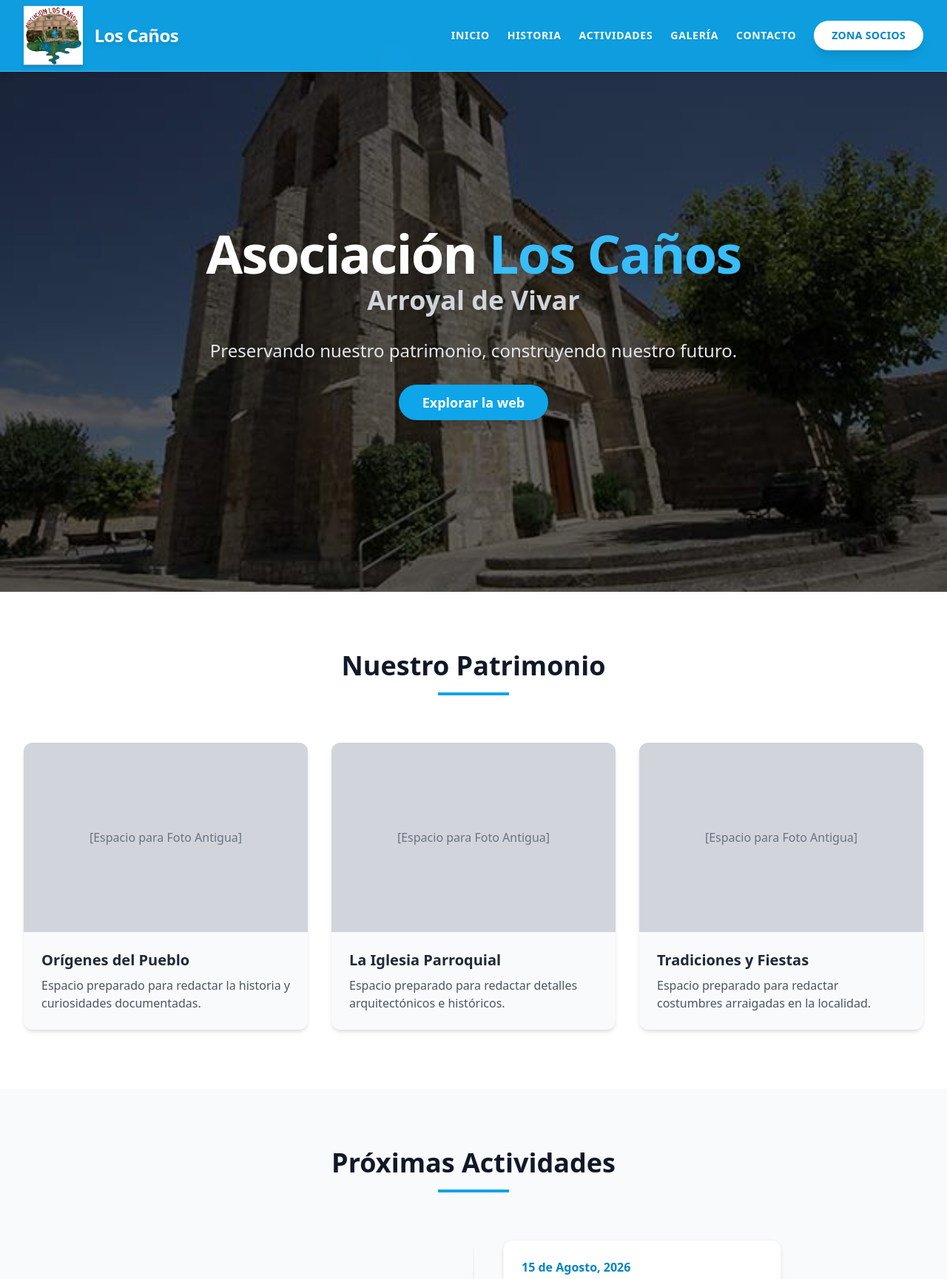
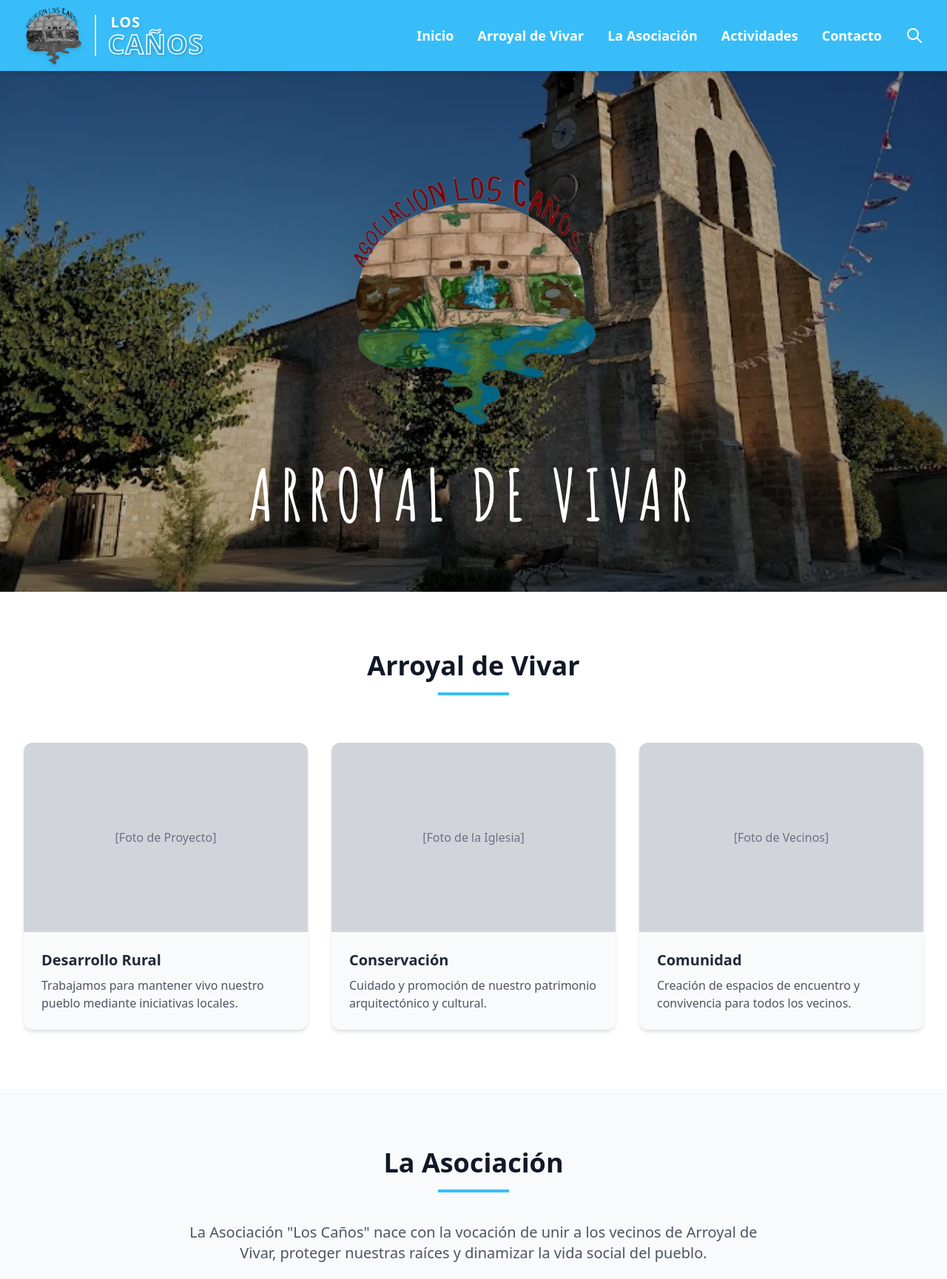
Before and after one commit to chrisfema10/web-los-canos, a plain HTML site: page index.html in a window 1280 px wide. Shown: the top 1729 px of the page at 74% size. Drawn offline with nearby package versions, Linux system fonts and the light colour scheme.

Commit message:
Actualizado el diseño de Arroyal de Vivar y la estructura de La Asociación

```diff
--- a/index.html
+++ b/index.html
@@ -4,216 +4,186 @@
     <meta charset="UTF-8">
     <meta name="viewport" content="width=device-width, initial-scale=1.0">
     <title>Asociación Los Caños | Arroyal de Vivar</title>
-    <!-- Tailwind CSS (CDN para diseño moderno y rápido) -->
+    <!-- Tailwind CSS -->
     <script src="https://cdn.tailwindcss.com"></script>
+    <!-- Fuente rústica de Google Fonts -->
+    <link href="https://fonts.googleapis.com/css2?family=Amatic+SC:wght@700&display=swap" rel="stylesheet">
+
     <style>
-        /* Efecto Web Scrolling (Parallax) adaptado de las instrucciones */
+        /* Efecto Web Scrolling (Parallax) */
         .hero-scroll-effect {
-            background-image: url('assets/iglesia.jpg');
+            background-image: url('assets/iglesia2.webp');
             background-attachment: fixed;
             background-position: center;
             background-repeat: no-repeat;
             background-size: cover;
         }
-        /* Desplazamiento suave para los enlaces del menú */
         html {
             scroll-behavior: smooth;
         }
+        .font-rustica {
+            font-family: 'Amatic SC', cursive;
+        }
+
+        /* EFECTO TEXTO HUECO SOLO PARA "CAÑOS" */
+        .texto-hueco {
+            color: transparent;
+            -webkit-text-stroke: 1.5px #ffffff;
+            text-shadow: 2px 2px 4px rgba(0,0,0,0.15);
+        }
     </style>
 </head>
-<!-- Añadimos el id="inicio" para que el botón del menú nos traiga aquí arriba -->
 <body id="inicio" class="font-sans antialiased bg-gray-50 text-gray-800">
 
-    <!-- 1. Header Fijo (Modificado a azul claro con letras blancas texturizadas) -->
-    <header class="fixed w-full top-0 z-50 bg-sky-500/95 backdrop-blur-md shadow-md border-b border-sky-400">
+    <!-- 1. Header Fijo (Azul clarito) -->
+    <header class="fixed w-full top-0 z-50 bg-sky-400 shadow-md">
         <div class="max-w-7xl mx-auto px-4 sm:px-6 lg:px-8">
             <div class="flex justify-between items-center h-24">
-                <!-- Logo -->
+
+                <!-- ZONA DEL LOGO Y TÍTULO -->
                 <div class="flex-shrink-0">
-                    <a href="#inicio" class="flex items-center gap-4 group">
-                        <!-- Logo aumentado a h-20 -->
-                        <img class="h-20 w-auto drop-shadow-md group-hover:scale-105 transition transform duration-300" src="assets/logo.jpg" alt="Logo Los Caños" onerror="this.src='https://via.placeholder.com/150x50?text=Los+Caños'">
-                        <!-- Letras del logo en blanco para contrastar con el fondo azul -->
-                        <span class="font-bold text-2xl text-white tracking-tight drop-shadow-md">Los Caños</span>
+                    <a href="#inicio" class="flex items-center group">
+
+                        <!-- Logo imagen (MÁS GRANDE: h-20 y en BLANCO Y NEGRO: grayscale) -->
+                        <img class="h-20 w-auto drop-shadow-md grayscale group-hover:scale-105 transition transform duration-300"
+                             src="assets/logo.png"
+                             alt="Logo Los Caños"
+                             onerror="this.style.display='none'">
+
+                        <!-- Línea vertical separadora -->
+                        <div class="h-14 w-0.5 bg-white mx-4 shadow-sm opacity-90"></div>
+
+                        <!-- Texto con estilos separados -->
+                        <div class="flex flex-col justify-center leading-none tracking-wider">
+                            <!-- LOS normal, sólido y con sombra para que se lea bien -->
+                            <span class="text-xl font-bold text-white drop-shadow-md -mb-1 ml-1">LOS</span>
+                            <!-- CAÑOS con efecto hueco -->
+                            <span class="text-4xl font-black texto-hueco">CAÑOS</span>
+                        </div>
+
                     </a>
                 </div>
+
                 <!-- Menú de Navegación -->
-                <nav class="hidden lg:flex items-center space-x-6">
-                    <a href="#inicio" class="text-white hover:text-sky-100 font-semibold tracking-wider uppercase text-sm drop-shadow-sm transition">Inicio</a>
-                    <a href="#historia" class="text-white hover:text-sky-100 font-semibold tracking-wider uppercase text-sm drop-shadow-sm transition">Historia</a>
-                    <a href="#actividades" class="text-white hover:text-sky-100 font-semibold tracking-wider uppercase text-sm drop-shadow-sm transition">Actividades</a>
-                    <a href="#galeria" class="text-white hover:text-sky-100 font-semibold tracking-wider uppercase text-sm drop-shadow-sm transition">Galería</a>
-                    <a href="#contacto" class="text-white hover:text-sky-100 font-semibold tracking-wider uppercase text-sm drop-shadow-sm transition">Contacto</a>
-                    <!-- Botón de socios adaptado para que resalte sobre el fondo azul -->
-                    <a href="#socios" class="bg-white text-sky-600 px-6 py-2.5 rounded-full font-bold uppercase text-sm tracking-wide shadow-lg hover:bg-gray-50 hover:scale-105 transition transform duration-200 ml-2">Zona Socios</a>
+                <nav class="hidden lg:flex items-center space-x-8">
+                    <a href="#inicio" class="text-white hover:text-sky-100 font-semibold text-lg transition">Inicio</a>
+                    <a href="#arroyal" class="text-white hover:text-sky-100 font-semibold text-lg transition">Arroyal de Vivar</a>
+                    <a href="#asociacion" class="text-white hover:text-sky-100 font-semibold text-lg transition">La Asociación</a>
+                    <a href="#actividades" class="text-white hover:text-sky-100 font-semibold text-lg transition">Actividades</a>
+                    <a href="#contacto" class="text-white hover:text-sky-100 font-semibold text-lg transition">Contacto</a>
+
+                    <!-- Icono de la Lupa -->
+                    <button class="text-white hover:text-sky-100 transition ml-4 focus:outline-none" aria-label="Buscar">
+                        <svg xmlns="http://www.w3.org/2000/svg" class="h-6 w-6 font-bold" fill="none" viewBox="0 0 24 24" stroke="currentColor">
+                            <path stroke-linecap="round" stroke-linejoin="round" stroke-width="2" d="M21 21l-6-6m2-5a7 7 0 11-14 0 7 7 0 0114 0z" />
+                        </svg>
+                    </button>
                 </nav>
             </div>
         </div>
     </header>
 
-    <!-- 2. Hero Section (Inicio con efecto Scrolling) -->
-    <section class="relative h-screen flex items-center justify-center hero-scroll-effect">
-        <!-- Overlay oscuro para accesibilidad (alto contraste) -->
-        <div class="absolute inset-0 bg-black/60 z-0"></div>
+    <!-- 2. Hero Section -->
+    <section class="relative h-screen flex flex-col items-center justify-center hero-scroll-effect pt-24">
+        <!-- Overlay oscuro suave -->
+        <div class="absolute inset-0 bg-black/30 z-0"></div>
 
-        <div class="relative z-10 text-center px-4 max-w-4xl mx-auto mt-16">
-            <h1 class="text-5xl md:text-7xl font-extrabold text-white tracking-tight mb-2 drop-shadow-lg">
-                Asociación <span class="text-sky-400">Los Caños</span>
+        <div class="relative z-10 text-center px-4 max-w-5xl mx-auto flex flex-col items-center justify-center mt-12">
+
+            <!-- LOGO CENTRAL GIGANTE -->
+            <img src="assets/logo.png"
+                 alt="Logo Asociación Los Caños"
+                 class="w-56 md:w-72 lg:w-[350px] mb-6 drop-shadow-2xl hover:scale-105 transition transform duration-500"
+                 onerror="this.style.display='none'">
+
+            <!-- TÍTULO -->
+            <h1 class="font-rustica text-6xl md:text-8xl text-white tracking-widest drop-shadow-xl mt-4">
+                ARROYAL DE VIVAR
             </h1>
-            <h2 class="text-3xl md:text-4xl font-bold text-gray-300 mb-8 drop-shadow-md">
-                Arroyal de Vivar
-            </h2>
-            <p class="text-xl md:text-2xl text-gray-200 mb-10 font-light">
-                Preservando nuestro patrimonio, construyendo nuestro futuro.
-            </p>
-            <a href="#historia" class="bg-sky-500 text-white px-8 py-3 rounded-full font-bold text-lg hover:bg-sky-600 transition shadow-lg">
-                Explorar la web
-            </a>
+
         </div>
     </section>
 
-    <!-- 3. Archivo Histórico (Grid) -->
-    <section id="historia" class="py-20 bg-white">
+    <!-- 3. Arroyal de Vivar (Antiguo "Qué hacemos") -->
+    <section id="arroyal" class="py-20 bg-white">
         <div class="max-w-7xl mx-auto px-4 sm:px-6 lg:px-8">
             <div class="text-center mb-16">
-                <h2 class="text-3xl md:text-4xl font-bold text-gray-900 mb-4">Nuestro Patrimonio</h2>
-                <div class="w-24 h-1 bg-sky-500 mx-auto"></div>
+                <h2 class="text-3xl md:text-4xl font-bold text-gray-900 mb-4">Arroyal de Vivar</h2>
+                <div class="w-24 h-1 bg-sky-400 mx-auto"></div>
             </div>
-
-            <!-- Cuadrícula para fotos y textos -->
             <div class="grid grid-cols-1 md:grid-cols-2 lg:grid-cols-3 gap-8">
-                <!-- Placeholder Tarjeta 1 -->
                 <div class="bg-gray-50 rounded-xl overflow-hidden shadow-md hover:shadow-xl transition">
                     <div class="h-64 bg-gray-300 flex items-center justify-center">
-                        <span class="text-gray-500">[Espacio para Foto Antigua]</span>
+                        <span class="text-gray-500">[Foto de Proyecto]</span>
                     </div>
                     <div class="p-6">
-                        <h3 class="text-xl font-bold mb-2">Orígenes del Pueblo</h3>
-                        <p class="text-gray-600">Espacio preparado para redactar la historia y curiosidades documentadas.</p>
+                        <h3 class="text-xl font-bold mb-2">Desarrollo Rural</h3>
+                        <p class="text-gray-600">Trabajamos para mantener vivo nuestro pueblo mediante iniciativas locales.</p>
                     </div>
                 </div>
-                <!-- Placeholder Tarjeta 2 -->
                 <div class="bg-gray-50 rounded-xl overflow-hidden shadow-md hover:shadow-xl transition">
                     <div class="h-64 bg-gray-300 flex items-center justify-center">
-                        <span class="text-gray-500">[Espacio para Foto Antigua]</span>
+                        <span class="text-gray-500">[Foto de la Iglesia]</span>
                     </div>
                     <div class="p-6">
-                        <h3 class="text-xl font-bold mb-2">La Iglesia Parroquial</h3>
-                        <p class="text-gray-600">Espacio preparado para redactar detalles arquitectónicos e históricos.</p>
+                        <h3 class="text-xl font-bold mb-2">Conservación</h3>
+                        <p class="text-gray-600">Cuidado y promoción de nuestro patrimonio arquitectónico y cultural.</p>
                     </div>
                 </div>
-                <!-- Placeholder Tarjeta 3 -->
                 <div class="bg-gray-50 rounded-xl overflow-hidden shadow-md hover:shadow-xl transition">
                     <div class="h-64 bg-gray-300 flex items-center justify-center">
-                        <span class="text-gray-500">[Espacio para Foto Antigua]</span>
+                        <span class="text-gray-500">[Foto de Vecinos]</span>
                     </div>
                     <div class="p-6">
-                        <h3 class="text-xl font-bold mb-2">Tradiciones y Fiestas</h3>
-                        <p class="text-gray-600">Espacio preparado para redactar costumbres arraigadas en la localidad.</p>
+                        <h3 class="text-xl font-bold mb-2">Comunidad</h3>
+                        <p class="text-gray-600">Creación de espacios de encuentro y convivencia para todos los vecinos.</p>
                     </div>
                 </div>
             </div>
         </div>
     </section>
 
-    <!-- 4. Actividades y Calendario (Timeline) - ID cambiado a actividades -->
-    <section id="actividades" class="py-20 bg-gray-50">
+    <!-- 4. La Asociación -->
+    <section id="asociacion" class="py-20 bg-gray-50">
+        <div class="max-w-7xl mx-auto px-4 sm:px-6 lg:px-8 text-center">
+            <h2 class="text-3xl md:text-4xl font-bold text-gray-900 mb-4">La Asociación</h2>
+            <div class="w-24 h-1 bg-sky-400 mx-auto mb-10"></div>
+            <p class="text-xl text-gray-600 max-w-3xl mx-auto">
+                La Asociación "Los Caños" nace con la vocación de unir a los vecinos de Arroyal de Vivar, proteger nuestras raíces y dinamizar la vida social del pueblo.
+            </p>
+        </div>
+    </section>
+
+    <!-- 5. Actividades -->
+    <section id="actividades" class="py-20 bg-white">
         <div class="max-w-4xl mx-auto px-4 sm:px-6 lg:px-8">
             <div class="text-center mb-16">
                 <h2 class="text-3xl md:text-4xl font-bold text-gray-900 mb-4">Próximas Actividades</h2>
-                <div class="w-24 h-1 bg-sky-500 mx-auto"></div>
+                <div class="w-24 h-1 bg-sky-400 mx-auto"></div>
             </div>
-
-            <!-- Interfaz Timeline -->
             <div class="space-y-8 relative before:absolute before:inset-0 before:ml-5 before:-translate-x-px md:before:mx-auto md:before:translate-x-0 before:h-full before:w-0.5 before:bg-gradient-to-b before:from-transparent before:via-gray-300 before:to-transparent">
-
-                <!-- Evento 1 -->
                 <div class="relative flex items-center justify-between md:justify-normal md:odd:flex-row-reverse group is-active">
-                    <div class="flex items-center justify-center w-10 h-10 rounded-full border border-white bg-sky-500 text-white shadow shrink-0 md:order-1 md:group-odd:-translate-x-1/2 md:group-even:translate-x-1/2 z-10">
+                    <div class="flex items-center justify-center w-10 h-10 rounded-full border border-white bg-sky-400 text-white shadow shrink-0 md:order-1 md:group-odd:-translate-x-1/2 md:group-even:translate-x-1/2 z-10">
                         <svg class="w-4 h-4" fill="currentColor" viewBox="0 0 20 20"><path fill-rule="evenodd" d="M6 2a1 1 0 00-1 1v1H4a2 2 0 00-2 2v10a2 2 0 002 2h12a2 2 0 002-2V6a2 2 0 00-2-2h-1V3a1 1 0 10-2 0v1H7V3a1 1 0 00-1-1zm0 5a1 1 0 000 2h8a1 1 0 100-2H6z" clip-rule="evenodd"></path></svg>
                     </div>
-                    <div class="w-[calc(100%-4rem)] md:w-[calc(50%-2.5rem)] bg-white p-6 rounded-xl shadow-md border border-gray-100">
+                    <div class="w-[calc(100%-4rem)] md:w-[calc(50%-2.5rem)] bg-gray-50 p-6 rounded-xl shadow border border-gray-100">
                         <div class="flex flex-col mb-2">
-                            <span class="font-bold text-sky-600">15 de Agosto, 2026</span>
+                            <span class="font-bold text-sky-500">Agosto 2026</span>
                             <h4 class="text-lg font-bold text-gray-900">Fiestas Patronales</h4>
                         </div>
                         <p class="text-gray-600">Reunión de la comisión para organizar el pregón y las actividades culturales.</p>
                     </div>
                 </div>
-
-                <!-- Evento 2 -->
-                <div class="relative flex items-center justify-between md:justify-normal md:odd:flex-row-reverse group is-active">
-                    <div class="flex items-center justify-center w-10 h-10 rounded-full border border-white bg-gray-300 text-gray-500 shadow shrink-0 md:order-1 md:group-odd:-translate-x-1/2 md:group-even:translate-x-1/2 z-10">
-                        <svg class="w-4 h-4" fill="currentColor" viewBox="0 0 20 20"><path fill-rule="evenodd" d="M6 2a1 1 0 00-1 1v1H4a2 2 0 00-2 2v10a2 2 0 002 2h12a2 2 0 002-2V6a2 2 0 00-2-2h-1V3a1 1 0 10-2 0v1H7V3a1 1 0 00-1-1zm0 5a1 1 0 000 2h8a1 1 0 100-2H6z" clip-rule="evenodd"></path></svg>
-                    </div>
-                    <div class="w-[calc(100%-4rem)] md:w-[calc(50%-2.5rem)] bg-white p-6 rounded-xl shadow-md border border-gray-100">
-                        <div class="flex flex-col mb-2">
-                            <span class="font-bold text-gray-500">Por determinar</span>
-                            <h4 class="text-lg font-bold text-gray-900">Asamblea General de Socios</h4>
-                        </div>
-                        <p class="text-gray-600">Presentación de cuentas y nuevos proyectos para la asociación.</p>
-                    </div>
-                </div>
-
             </div>
         </div>
     </section>
 
-    <!-- 4.5. Galería (Sección Placeholder añadida para que el enlace del menú funcione) -->
-    <section id="galeria" class="py-20 bg-white">
-        <div class="max-w-7xl mx-auto px-4 sm:px-6 lg:px-8">
-            <div class="text-center mb-10">
-                <h2 class="text-3xl md:text-4xl font-bold text-gray-900 mb-4">Galería de Imágenes</h2>
-                <div class="w-24 h-1 bg-sky-500 mx-auto"></div>
-            </div>
-            <div class="bg-gray-100 rounded-2xl h-64 flex items-center justify-center border-2 border-dashed border-gray-300">
-                <p class="text-gray-500 font-medium">Aquí irán las fotos de la Asociación y del pueblo.</p>
-            </div>
-        </div>
-    </section>
-
-    <!-- 5. Zona de Socios (Login Moderno) -->
-    <section id="socios" class="py-20 bg-sky-900 relative overflow-hidden">
-        <!-- Decoración de fondo -->
-        <div class="absolute inset-0 opacity-10">
-            <svg class="h-full w-full" xmlns="http://www.w3.org/2000/svg" id="patternId" x="0" y="0" width="100" height="100" viewBox="0 0 100 100"><rect fill="#ffffff" width="100" height="100"/><circle fill="#000000" cx="50" cy="50" r="10"/></svg>
-        </div>
-
-        <div class="relative max-w-lg mx-auto px-4 sm:px-6 lg:px-8 z-10">
-            <div class="bg-white p-8 md:p-10 rounded-2xl shadow-2xl">
-                <div class="text-center mb-8">
-                    <h2 class="text-3xl font-bold text-gray-900">Acceso Socios</h2>
-                    <p class="text-gray-500 mt-2">Consulta los estatutos y el estado de cuentas.</p>
-                </div>
-                <form action="#" method="POST" class="space-y-6">
-                    <div>
-                        <label for="usuario" class="block text-sm font-medium text-gray-700">Usuario o DNI</label>
-                        <div class="mt-1">
-                            <input id="usuario" name="usuario" type="text" required class="appearance-none block w-full px-4 py-3 border border-gray-300 rounded-lg shadow-sm placeholder-gray-400 focus:outline-none focus:ring-sky-500 focus:border-sky-500 transition">
-                        </div>
-                    </div>
-                    <div>
-                        <label for="password" class="block text-sm font-medium text-gray-700">Contraseña</label>
-                        <div class="mt-1">
-                            <input id="password" name="password" type="password" required class="appearance-none block w-full px-4 py-3 border border-gray-300 rounded-lg shadow-sm placeholder-gray-400 focus:outline-none focus:ring-sky-500 focus:border-sky-500 transition">
-                        </div>
-                    </div>
-                    <div>
-                        <button type="submit" class="w-full flex justify-center py-3 px-4 border border-transparent rounded-lg shadow-sm text-lg font-medium text-white bg-sky-500 hover:bg-sky-600 focus:outline-none focus:ring-2 focus:ring-offset-2 focus:ring-sky-500 transition">
-                            Entrar al portal
-                        </button>
-                    </div>
-                </form>
-            </div>
-        </div>
-    </section>
-
-    <!-- 6. Footer (Ahora con id="contacto" para el menú superior) -->
+    <!-- 6. Footer (Contacto) -->
     <footer id="contacto" class="bg-gray-900 text-white py-12">
         <div class="max-w-7xl mx-auto px-4 sm:px-6 lg:px-8 grid grid-cols-1 md:grid-cols-3 gap-8">
             <div>
                 <h3 class="text-xl font-bold mb-4">Los Caños</h3>
-                <p class="text-gray-400">Asociación y comisión de Redes Sociales dedicada a preservar el legado de Arroyal de Vivar.</p>
+                <p class="text-gray-400">Asociación dedicada a preservar el legado de Arroyal de Vivar.</p>
             </div>
             <div>
                 <h3 class="text-xl font-bold mb-4">Contacto</h3>
```
Also changed, not shown: assets/logo.jpg (deleted), assets/logo.png (added).
